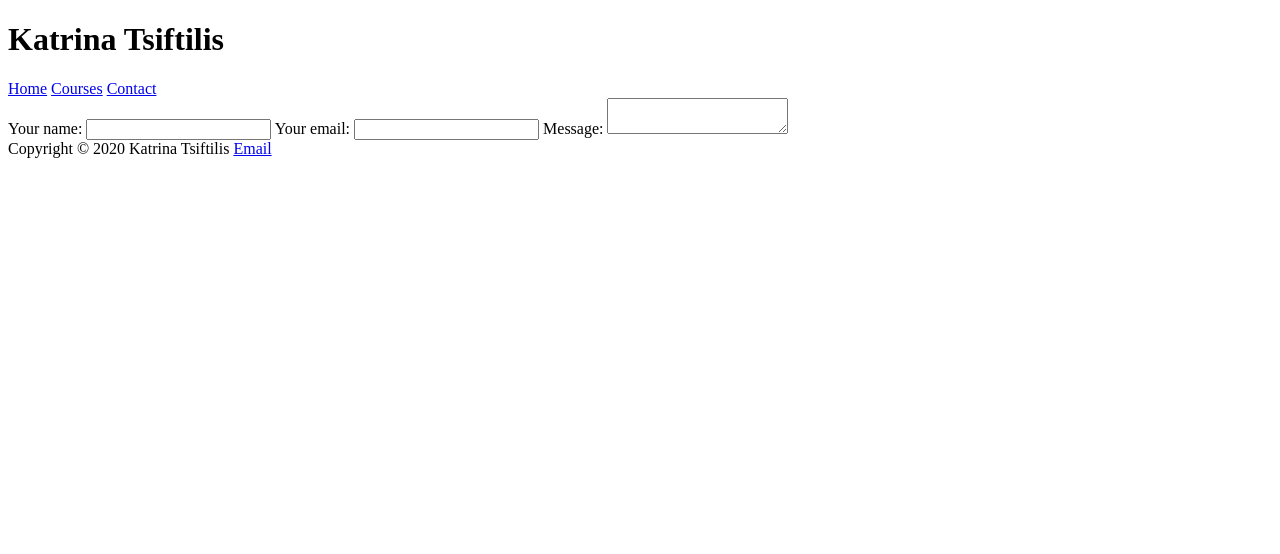
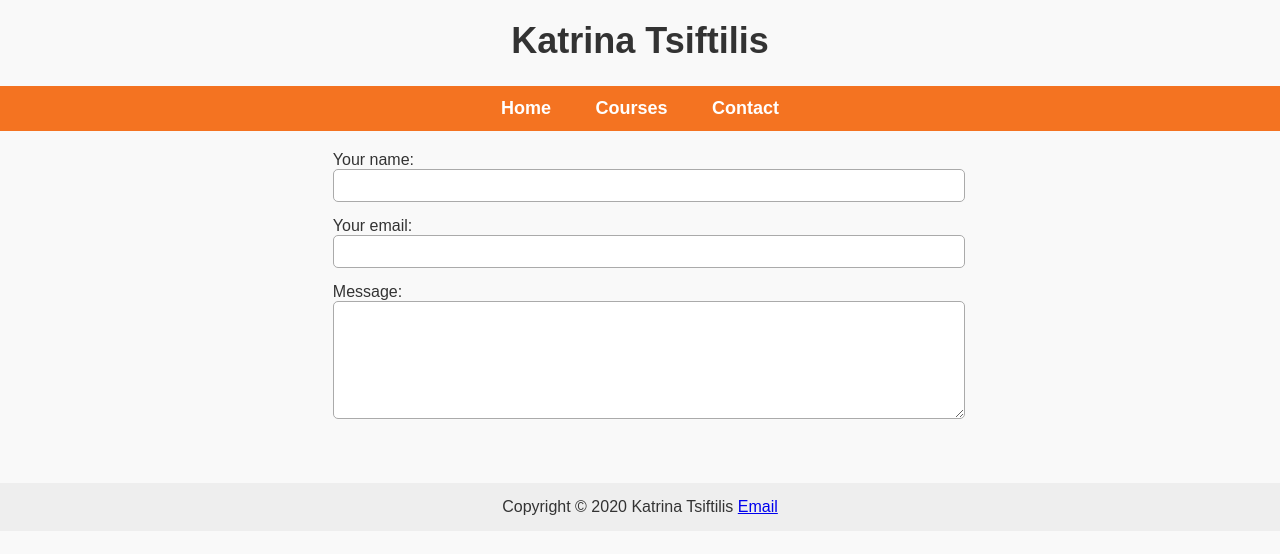
Before and after one commit to ktsiftil/Mainwebsite, a plain HTML site: page Courses/contact.html in a window 1280 px wide. Drawn offline with Linux system fonts and the light colour scheme.

Commit message:
Initial commit

```diff
--- a/Courses/contact.html
+++ b/Courses/contact.html
@@ -1,6 +1,7 @@
 <!DOCTYPE html>
 <html lang="en">
 <head>
+    <link rel="stylesheet" href="../style.css">
     <meta charset="UTF-8">
     <title>Contact</title>
 </head>
@@ -8,8 +9,8 @@
 <h1>Katrina Tsiftilis</h1>
 
 <nav>
-    <a href="index.html">Home</a>
-    <a href="./Courses/course.html">Courses</a>
+    <a href="../index.html">Home</a>
+    <a href="./Courses./course.html">Courses</a>
     <a href="./contact.html">Contact</a>
 </nav>
 
```
Also changed, not shown: Courses/course.html (+3 -3 lines), 1 other file.
